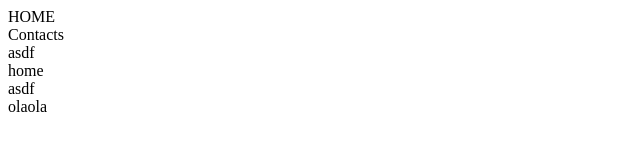
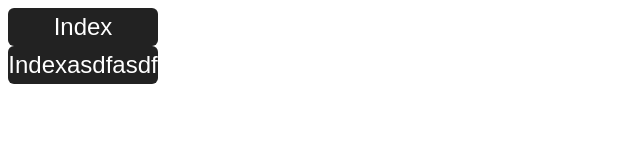
Before and after one commit to neerajsurjaye/modules_js, a website built with webpack: page dist/index.html in a window 1280 px wide. Shown: the whole page, without its empty margins (0-640 px from the left). Built offline with nearby package versions, Linux system fonts and the light colour scheme.

Commit message:
drop down complete

```diff
--- a/src/dorpDown.js
+++ /dev/null
@@ -1,32 +0,0 @@
-let dropDown = (target) => {
-    let object;
-    let holder;
-    let nav_elements = [];
-
-
-    let init = () => {
-        object = document.getElementById(target);
-        holder = document.createElement("div");
-        holder.classList.add("drop_Down");
-        object.appendChild(holder);
-    };
-
-    let add_element = (element) => {
-        nav_elements.push(element);
-    }
-
-    let render = () => {
-
-        for (let i = 0; i < nav_elements.length; i++) {
-            let temp = document.createElement("div");
-            temp.textContent = nav_elements[i];
-            temp.classList.add("drop_down_elements");
-            holder.appendChild(temp);
-        }
-    }
-
-    init();
-    return { add_element, nav_elements, render };
-};
-
-export { dropDown };
--- /dev/null
+++ b/src/dropDown.js
@@ -0,0 +1,57 @@
+let dropDown = (name, target) => {
+    let object;
+    let holder;
+    let display = 0;
+
+
+    let nav_elements = [];
+
+
+    let init = () => {
+        object = document.getElementById(target);
+        holder = document.createElement("div");
+        holder.textContent = name;
+        holder.classList.add("drop-down");
+        object.appendChild(holder);
+    };
+
+    let add_element = (element) => {
+        nav_elements.push(element);
+    }
+
+    let render = () => {
+        let curtain = document.createElement("div");
+        holder.appendChild(curtain);
+        curtain.classList.add("drop-down-curtain");
+
+
+        for (let i = 0; i < nav_elements.length; i++) {
+            let temp = document.createElement("div");
+            temp.textContent = nav_elements[i];
+            temp.classList.add("drop-down-elements");
+            curtain.appendChild(temp);
+        }
+
+        holder.addEventListener("click", () => {
+
+            if (display == 0) {
+                //curtain.style.display = "flex";
+                console.log("ran");
+                curtain.classList.remove("remove");
+                curtain.classList.add("anim");
+                display = 1;
+            }
+            else if (display == 1) {
+                //curtain.style.display = "none";
+                curtain.classList.remove("anim");
+                curtain.classList.add("remove");
+                display = 0;
+            }
+        });
+    }
+
+    init();
+    return { add_element, nav_elements, render };
+};
+
+export { dropDown };
--- a/src/index.js
+++ b/src/index.js
@@ -1,7 +1,7 @@
-import { dropDown } from "./dorpDown";
+import { dropDown } from "./dropDown";
 
 
-let box = dropDown("down");
+let box = dropDown("Index", "down");
 
 box.add_element("HOME");
 box.add_element("Contacts");
@@ -9,7 +9,7 @@ box.add_element("asdf");
 box.render();
 
 
-let up = dropDown("up");
+let up = dropDown("indexasdfasdf", "up");
 up.add_element("home");
 up.add_element("asdf");
 up.add_element("olaola");
```
Also changed, not shown: dist/index.html, dist/main.js, dist/style.css (added).
